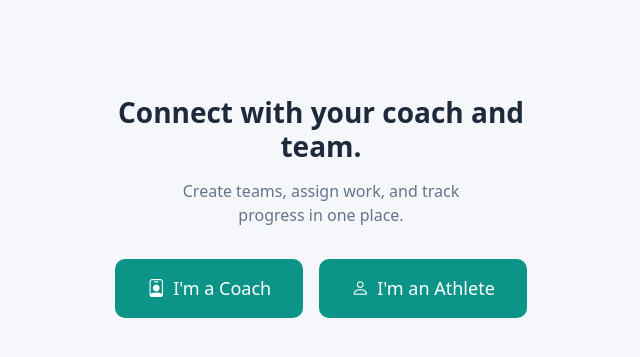
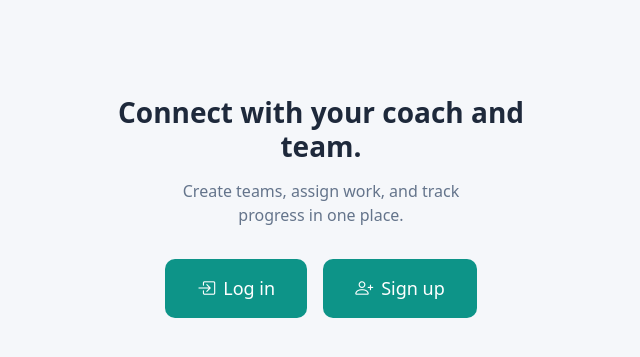
Before and after one commit to loganrook/Tabor-Hackathon-2026, a Flask app: page / in a window 1280 px wide. Shown: the part 60-417 px from the top of the page, without its empty margins (319-959 px from the left). Run offline with Flask 3, Linux system fonts and the light colour scheme.

Commit message:
Change starting flow to login/signup then role selection

```diff
--- a/templates/home.html
+++ b/templates/home.html
@@ -6,8 +6,8 @@
     <h1>Connect with your coach and team.</h1>
     <p class="hero-sub">Create teams, assign work, and track progress in one place.</p>
     <div class="hero-buttons">
-        <a href="{{ url_for('register', role='coach') }}" class="btn-hero"><i class="bi bi-person-badge"></i> I'm a Coach</a>
-        <a href="{{ url_for('register', role='athlete') }}" class="btn-hero"><i class="bi bi-person"></i> I'm an Athlete</a>
+        <a href="{{ url_for('login') }}" class="btn-hero"><i class="bi bi-box-arrow-in-right"></i> Log in</a>
+        <a href="{{ url_for('choose_role') }}" class="btn-hero"><i class="bi bi-person-plus"></i> Sign up</a>
     </div>
 </div>
 {% endblock %}
```
